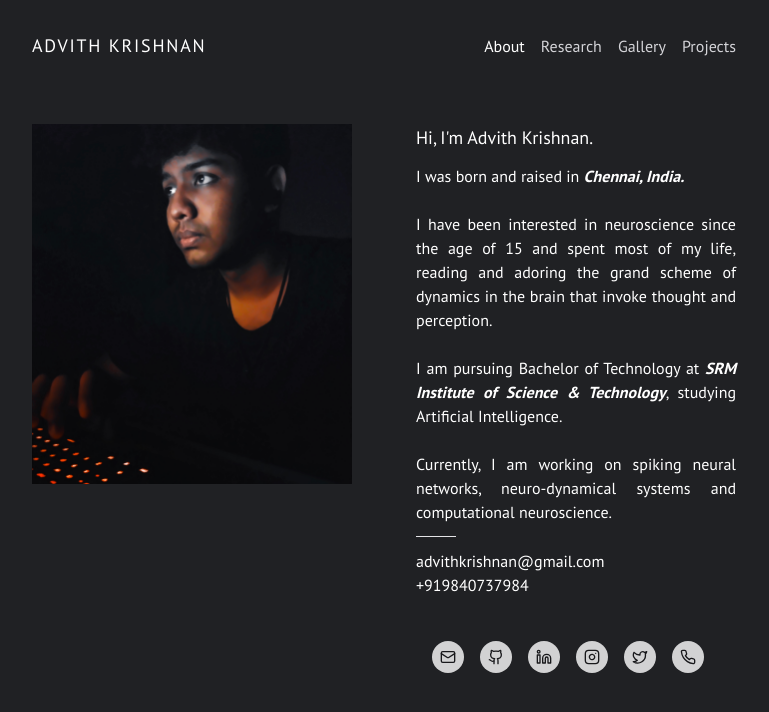
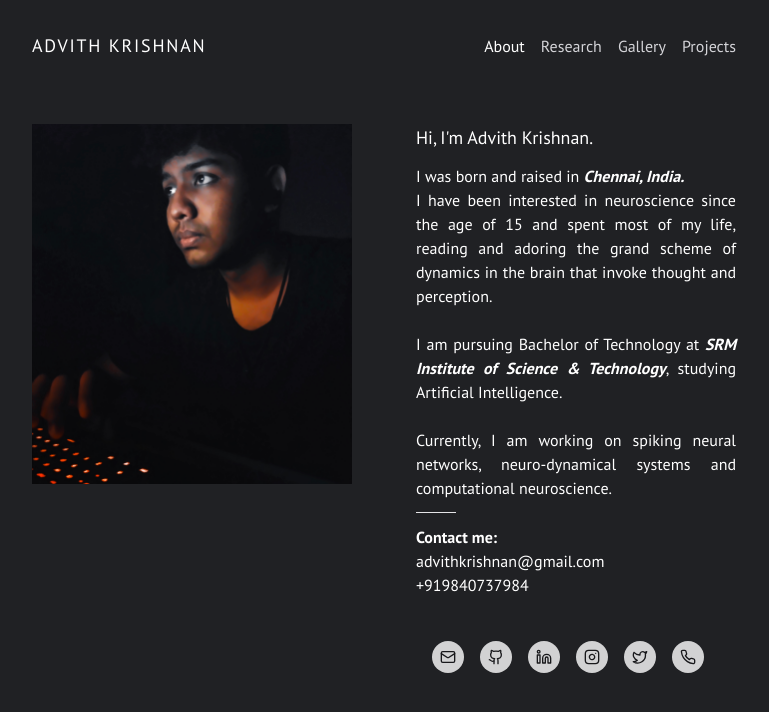
Before and after one commit to Diacod-I/research-portfolio, a Next.js app: page / in a window 1280 px wide. Shown: the top 712 px of the page, without its empty margins (256-1025 px from the left). Built offline with nearby package versions, Linux system fonts and the light colour scheme.

Commit message:
Dont know what I changed but yea

```diff
--- a/src/app/(static)/page.tsx
+++ b/src/app/(static)/page.tsx
@@ -9,4 +9,5 @@ const Home = () => {
 	);
 };
 
+
 export default Home;
--- a/src/components/landing/Hero.tsx
+++ b/src/components/landing/Hero.tsx
@@ -21,7 +21,7 @@ const Hero = () => {
 			<div className='flex flex-col gap-3 text-justify'>
 				<h1 className='text-lg'>Hi, I&apos;m Advith Krishnan. </h1>
 				<p>
-					I was born and raised in <b><i>Chennai, India.</i></b><br/><br/>
+					I was born and raised in <b><i>Chennai, India.</i></b><br/>
 					I have been interested in neuroscience since the age of 15
 					and spent most of my life, reading and adoring the grand scheme of dynamics
 					in the brain that invoke thought and perception.<br/><br/>
@@ -34,6 +34,7 @@ const Hero = () => {
 				</p>
 				<hr className='w-10' />
 				<div className='flex flex-col'>
+					<b>Contact me:</b>
 					<Link
 						href={`mailto:${EMAIL}`}
 						className='hover:underline underline-offset-2'
```
